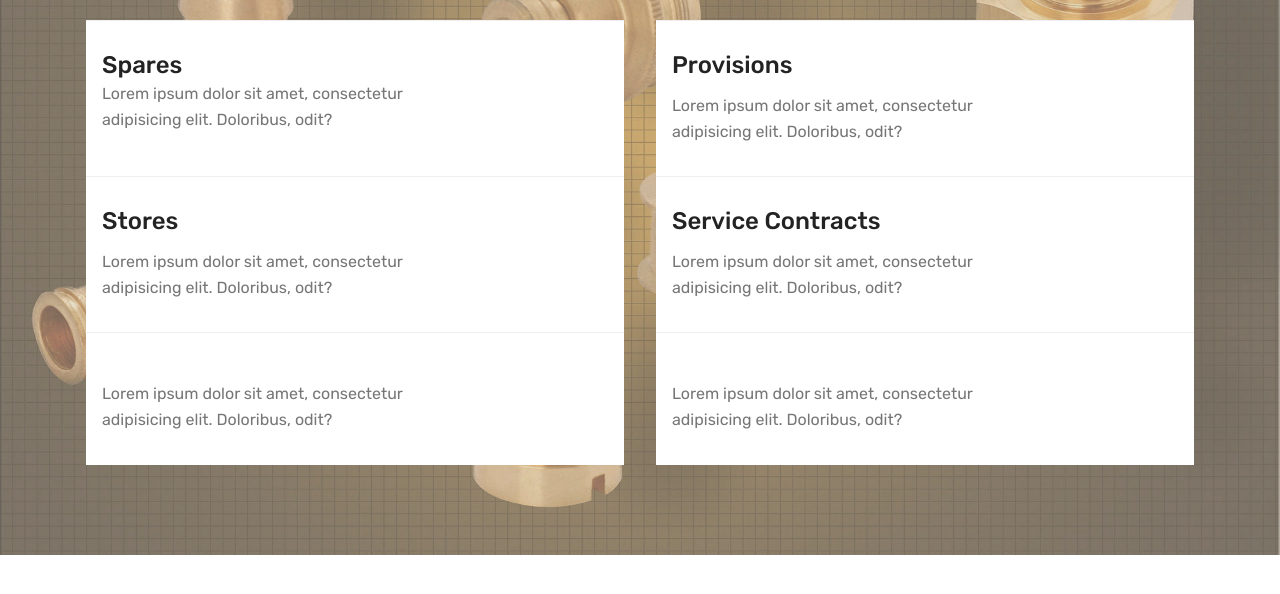
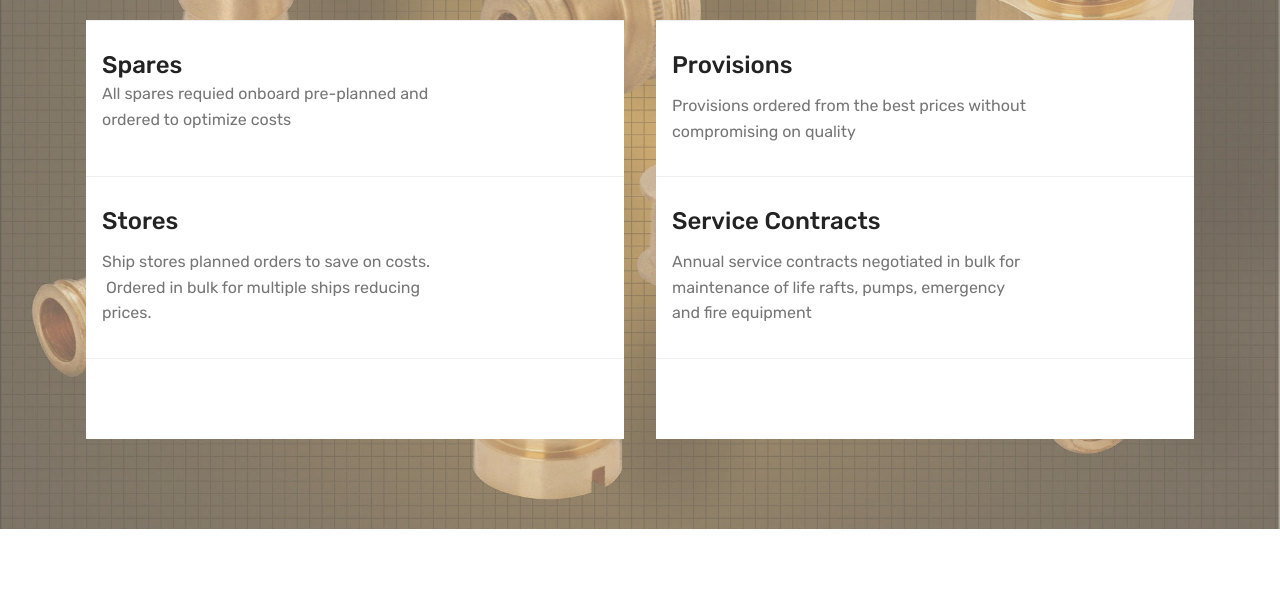
Before and after one commit to shuvobrahmachari/conopex, a plain HTML site: page page1.html in a window 1280 px wide. Shown: the part 186-780 px from the top of the page. Drawn offline with Linux system fonts and the light colour scheme; files whose address does not match are found by name.

```diff
--- a/page1.html
+++ b/page1.html
@@ -67,7 +67,7 @@
     </nav>
 </section>
 
-<section class="engine"><a href="https://mobirise.info/o">portfolio web templates</a></section><section class="services3 cid-rz42LnjSUL mbr-parallax-background" id="services3-7">
+<section class="engine"><a href="https://mobirise.info/h">create your own web page</a></section><section class="services3 cid-rz42LnjSUL mbr-parallax-background" id="services3-7">
     <!---->
 
     <!---->
@@ -94,8 +94,7 @@
                         </div>
                         <div class="bottom-line">
                             <p class="mbr-text mbr-fonts-style display-7">
-                                Lorem ipsum dolor sit amet, consectetur adipisicing elit. Doloribus, odit?
-                            </p>
+                                All spares requied onboard pre-planned and ordered to optimize costs</p>
                         </div>
                     </div>
                 </div>
@@ -111,8 +110,7 @@
                         </div>
                         <div class="bottom-line">
                             <p class="mbr-text mbr-fonts-style display-7">
-                                Lorem ipsum dolor sit amet, consectetur adipisicing elit. Doloribus, odit?
-                            </p>
+                                Provisions ordered from the best prices without compromising on quality</p>
                         </div>
                     </div>
                 </div>
@@ -127,9 +125,7 @@
                             <p class="mbr-text card-title cost mbr-fonts-style m-0 display-5"></p>
                         </div>
                         <div class="bottom-line">
-                            <p class="mbr-text mbr-fonts-style display-7">
-                                Lorem ipsum dolor sit amet, consectetur adipisicing elit. Doloribus, odit?
-                            </p>
+                            <p class="mbr-text mbr-fonts-style display-7">Ship stores planned orders to save on costs. &nbsp;Ordered in bulk for multiple ships reducing prices.</p>
                         </div>
                     </div>
                 </div>
@@ -144,8 +140,7 @@
                         </div>
                         <div class="bottom-line">
                             <p class="mbr-text mbr-fonts-style display-7">
-                                Lorem ipsum dolor sit amet, consectetur adipisicing elit. Doloribus, odit?
-                            </p>
+                                Annual service contracts negotiated in bulk for maintenance of life rafts, pumps, emergency and fire equipment</p>
                         </div>
                     </div>
                 </div>
@@ -159,9 +154,7 @@
                             <p class="mbr-text card-title cost mbr-fonts-style m-0 display-5"></p>
                         </div>
                         <div class="bottom-line">
-                            <p class="mbr-text mbr-fonts-style display-7">
-                                Lorem ipsum dolor sit amet, consectetur adipisicing elit. Doloribus, odit?
-                            </p>
+                            <p class="mbr-text mbr-fonts-style display-7"></p>
                         </div>
                     </div>
                 </div>
@@ -175,9 +168,7 @@
                             <p class="mbr-text card-title cost mbr-fonts-style m-0 display-5"></p>
                         </div>
                         <div class="bottom-line">
-                            <p class="mbr-text mbr-fonts-style display-7">
-                                Lorem ipsum dolor sit amet, consectetur adipisicing elit. Doloribus, odit?
-                            </p>
+                            <p class="mbr-text mbr-fonts-style display-7"></p>
                         </div>
                     </div>
                 </div>
```
Also changed, not shown: index.html (+1 -1 lines), page2.html (+2 -2 lines), page3.html (+3 -3 lines), page4.html (+2 -2 lines), 1 other file.
